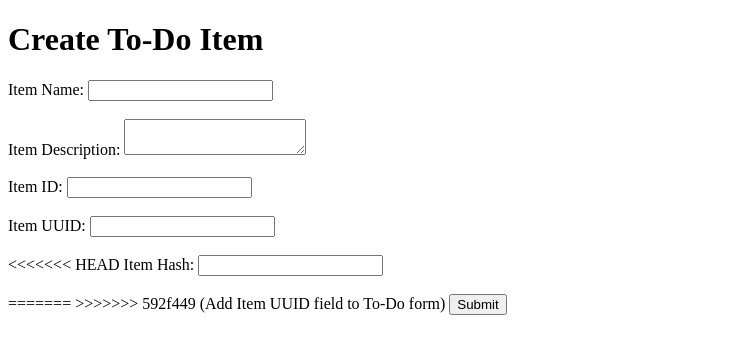
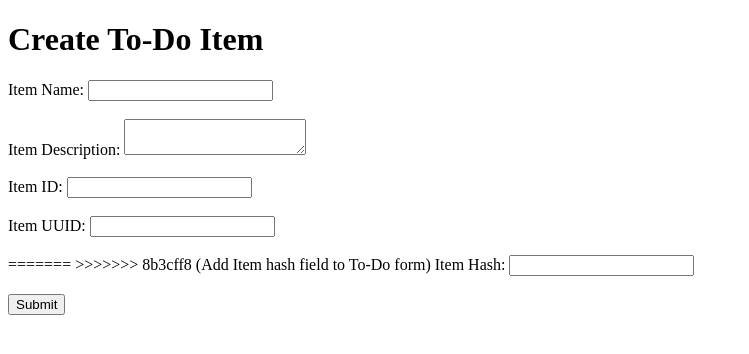
Before and after one commit to Arnab-crick/tutedude_git, a Flask app: template frontend/templates/todo.html in a window 1280 px wide. Shown: the top 354 px of the page, without its empty margins (0-749 px from the left). Run offline with Flask 3, Linux system fonts and the light colour scheme; the template is opened without the code that fills it, so the values that code supplies are empty.

Commit message:
Add Item hash field to To-Do form

```diff
--- a/frontend/templates/todo.html
+++ b/frontend/templates/todo.html
@@ -28,15 +28,16 @@
   <input type="text" name="itemUuid" id="itemUuid" required />
 </label>
 <br /><br />
-<<<<<<< HEAD
+
+=======
+>>>>>>> 8b3cff8 (Add Item hash field to To-Do form)
 <label>
   Item Hash:
   <input type="text" name="itemHash" id="itemHash" required />
 </label>
 <br /><br />
 
-=======
->>>>>>> 592f449 (Add Item UUID field to To-Do form)
+
     <button type="submit">Submit</button>
   </form>
 
```
Also changed, not shown: frontend/app.js (+5 -3 lines).
